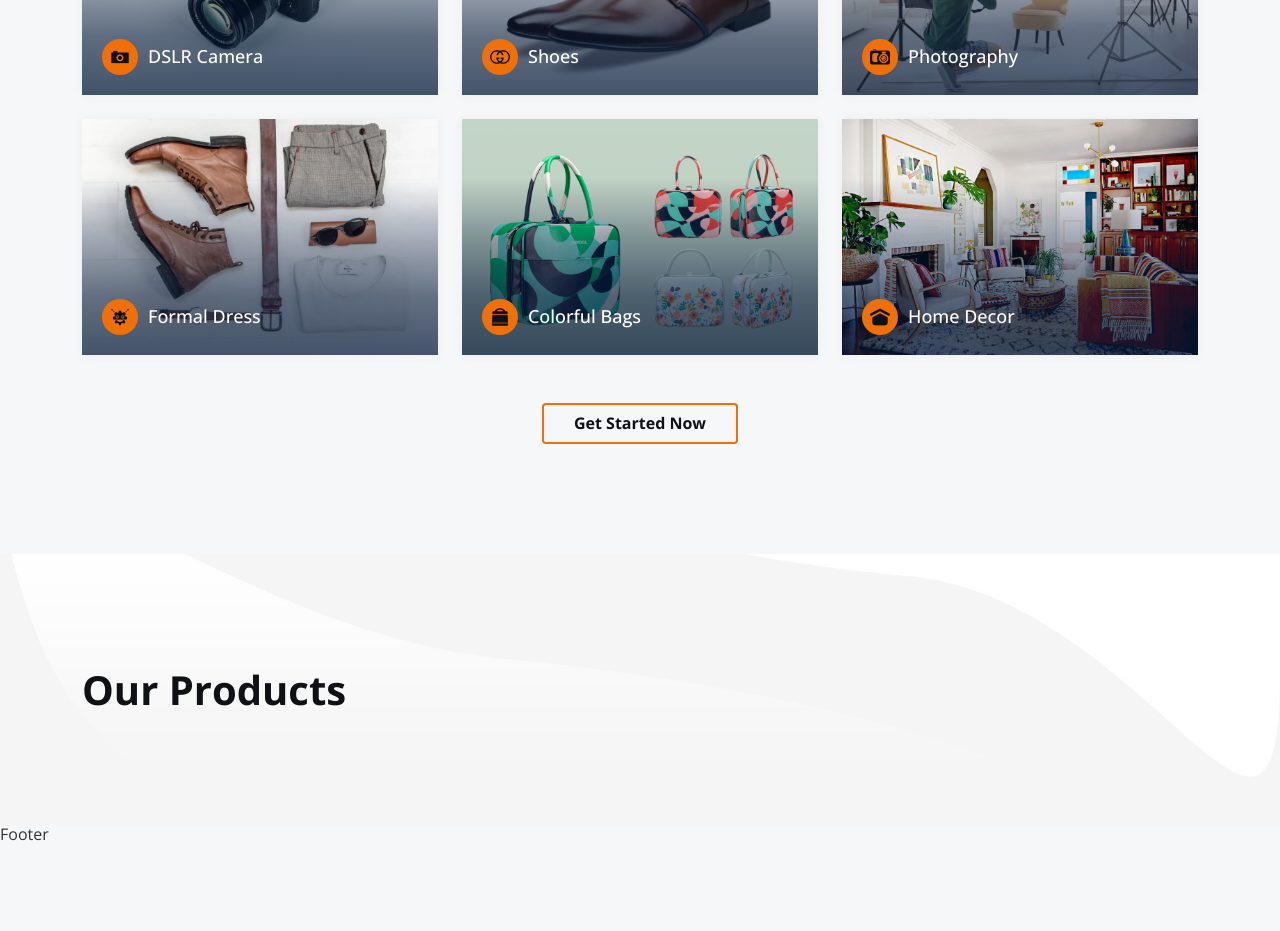
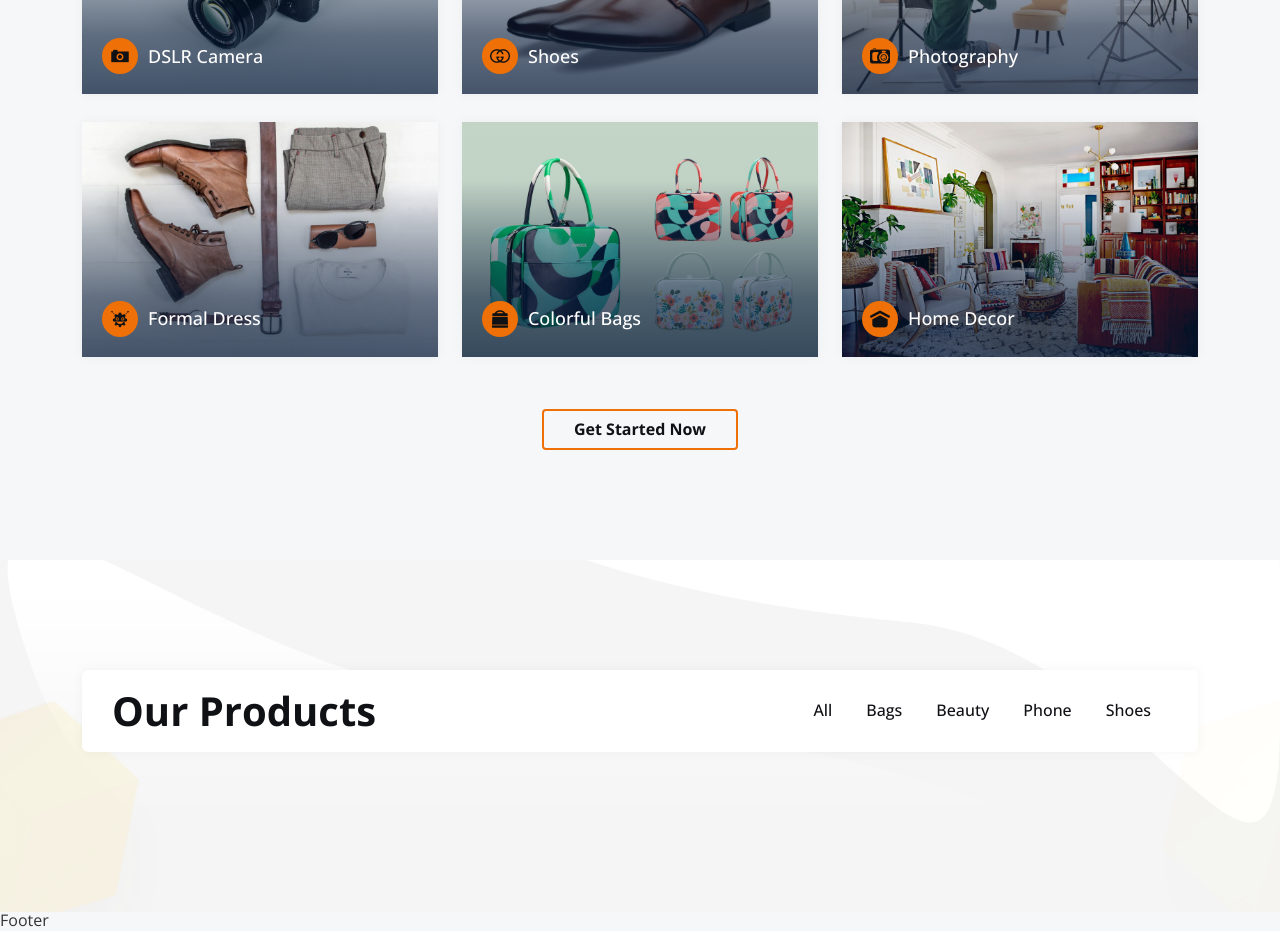
Before and after one commit to it27427/dokanbondhu-ecommerce, a React (Vite) app: page / in a window 1280 px wide. Shown: the part 1220-2151 px from the top of the page. Before the commit the page ends 2065 px from the top, so only its background shows below. Built offline with nearby package versions, Linux system fonts and the light colour scheme.

Commit message:
products-section-header

```diff
--- a/src/assets/scss/main.scss
+++ b/src/assets/scss/main.scss
@@ -463,6 +463,34 @@ header {
   box-shadow: 0 0.3125rem 0.625rem rgba(238, 112, 6, 0.5);
 }
 
+.category-thumb {
+  min-height: 14.6875rem;
+  max-height: 14.6875rem;
+  overflow: hidden;
+}
+
+.category-thumb img {
+  transition: transform 400ms ease-in-out;
+}
+
+.category-item {
+  transition: all 400ms ease-in-out;
+}
+
+.category-item:hover .category-thumb img {
+  transform: scale(1.09);
+}
+
+.course-section.style-3 .section-header .course-filter-group ul li {
+  padding-top: 0.5rem;
+  padding-bottom: 0.5rem;
+}
+
+.section-header {
+  position: relative;
+  z-index: 100;
+}
+
 @media screen and (min-width: 62rem) {
   header {
     height: 5rem;
--- a/src/components/CategoryShowCase.jsx
+++ b/src/components/CategoryShowCase.jsx
@@ -80,10 +80,45 @@ const ProductData = [
 const CategoryShowCase = () => {
   const [items, setItems] = useState(ProductData);
 
+  // CATEGORY BASED FILTERING
+  const filterItem = () => {};
+
   return (
     <section className='course-section style-3 padding-tb'>
+      {/* SECTION-SHAPES */}
+      <figure className='course-shape one'>
+        <img src='/src/assets/images/shape-img/icon/01.png' alt='shape-img-1' />
+      </figure>
+      <figure className='course-shape two'>
+        <img src='/src/assets/images/shape-img/icon/02.png' alt='shape-img-1' />
+      </figure>
+
+      {/* MAIN-CONTENT */}
       <div className='container'>
-        <h2>{title}</h2>
+        {/* SECTION-HEADER */}
+        <div className='section-header'>
+          <h2 className='title'>{title}</h2>
+
+          <div className='course-filter-group'>
+            <ul className='lab-ul'>
+              <li role='button' onClick={() => filterItem('All')}>
+                All
+              </li>
+              <li role='button' onClick={() => filterItem('Bags')}>
+                Bags
+              </li>
+              <li role='button' onClick={() => filterItem('Beauty')}>
+                Beauty
+              </li>
+              <li role='button' onClick={() => filterItem('Phone')}>
+                Phone
+              </li>
+              <li role='button' onClick={() => filterItem('Shoes')}>
+                Shoes
+              </li>
+            </ul>
+          </div>
+        </div>
       </div>
     </section>
   );
```
